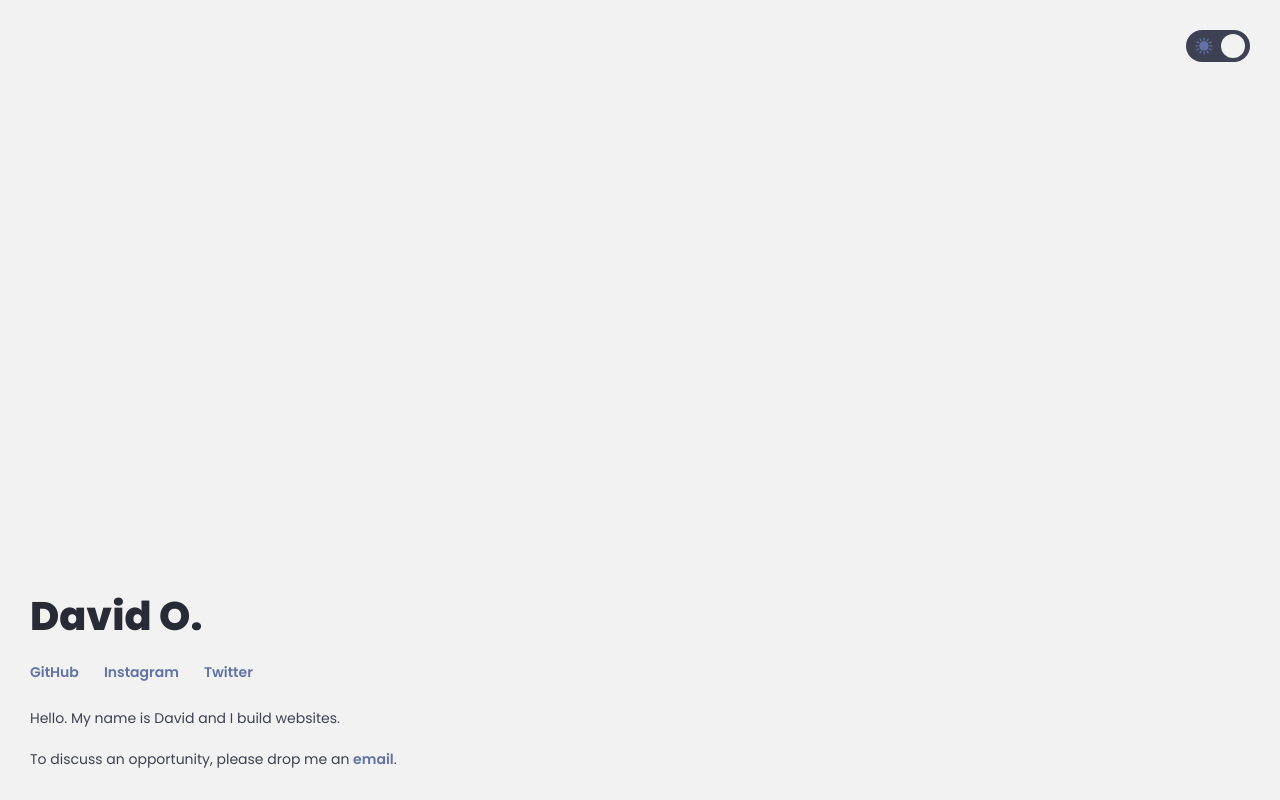
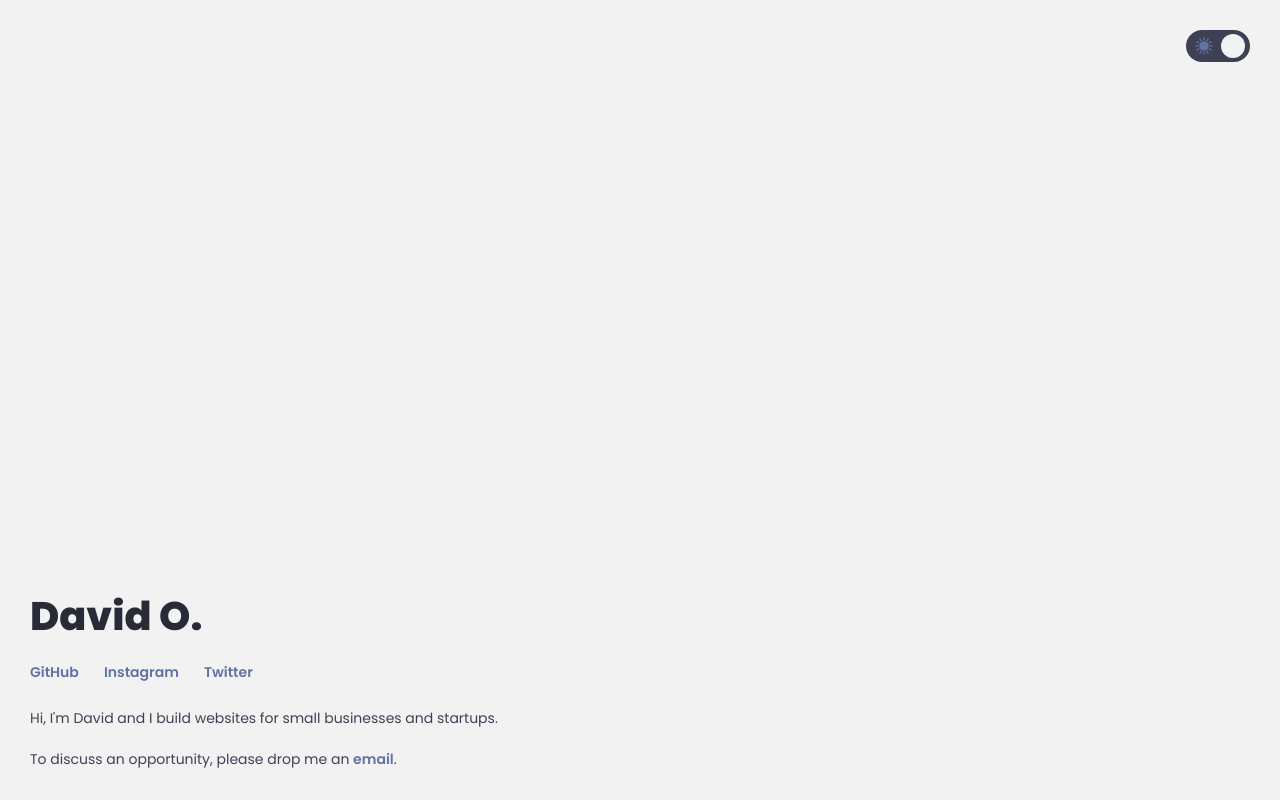
Before and after one commit to davidosull/osull.io, a website: page index.html in a window 1280 px wide. Drawn offline with Linux system fonts and the light colour scheme; files that its build step writes are made by us from their sources.

Commit message:
text update

```diff
--- a/index.html
+++ b/index.html
@@ -62,7 +62,10 @@
 
             <a href="https://twitter.com/_osull">Twitter</a>
           </div>
-          <p>Hello. My name is David and I build websites.</p>
+          <p>
+            Hi, I'm David and I build websites for small businesses and
+            startups.
+          </p>
           <p>
             To discuss an opportunity, please drop me an
             <a href="mailto:david@osull.io">email</a>.
```
Also changed, not shown: dist/css/styles.min.css, dist/js/app.min.js, 2 other files.
